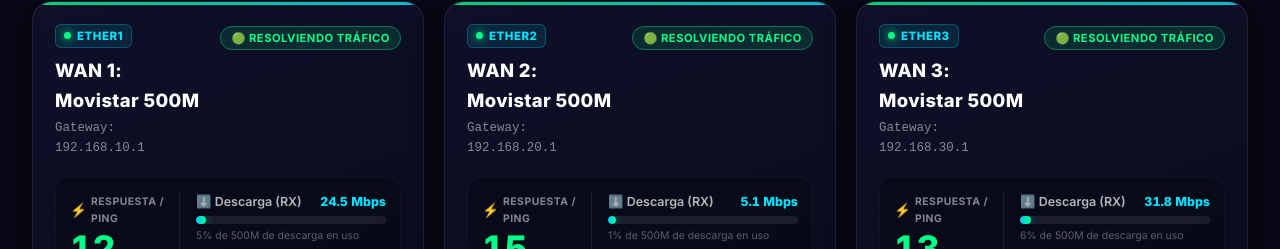
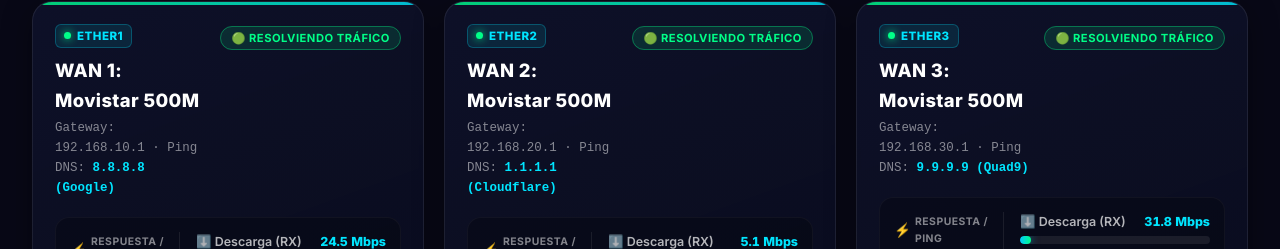
Before and after one commit to 13oliver20/gaming-center-arcadia, a React (Vite) app: page /admin in a window 1280 px wide. Shown: the part 391-640 px from the top of the page. Built offline with nearby package versions, Linux system fonts and the light colour scheme; no server answers; the database is empty.

Commit message:
feat(noc): display dedicated DNS target (Google, Cloudflare, Quad9) per WAN

```diff
--- a/src/components/AdminDashboard.jsx
+++ b/src/components/AdminDashboard.jsx
@@ -9,6 +9,7 @@ const DEFAULT_WANS = [
         nombre: 'WAN 1: Movistar 500M',
         interfaz: 'ether1',
         gateway: '192.168.10.1',
+        target_dns: '8.8.8.8 (Google)',
         estado: 'online',
         latencia_ms: 12,
         rx_mbps: 24.5,
@@ -21,6 +22,7 @@ const DEFAULT_WANS = [
         nombre: 'WAN 2: Movistar 500M',
         interfaz: 'ether2',
         gateway: '192.168.20.1',
+        target_dns: '1.1.1.1 (Cloudflare)',
         estado: 'online',
         latencia_ms: 15,
         rx_mbps: 5.1,
@@ -33,6 +35,7 @@ const DEFAULT_WANS = [
         nombre: 'WAN 3: Movistar 500M',
         interfaz: 'ether3',
         gateway: '192.168.30.1',
+        target_dns: '9.9.9.9 (Quad9)',
         estado: 'online',
         latencia_ms: 13,
         rx_mbps: 31.8,
@@ -255,7 +258,9 @@ export default function AdminDashboard() {
                                             {wan.interfaz}
                                         </div>
                                         <h3 className="nwc-name">{wan.nombre}</h3>
-                                        <span className="nwc-gateway">Gateway: {wan.gateway}</span>
+                                        <span className="nwc-gateway">
+                                            Gateway: {wan.gateway} · Ping DNS: <strong style={{ color: '#00e5ff' }}>{wan.target_dns || (idx === 0 ? '8.8.8.8 (Google)' : idx === 1 ? '1.1.1.1 (Cloudflare)' : '9.9.9.9 (Quad9)')}</strong>
+                                        </span>
                                     </div>
 
                                     <div className="nwc-status-badge-wrap">
```
